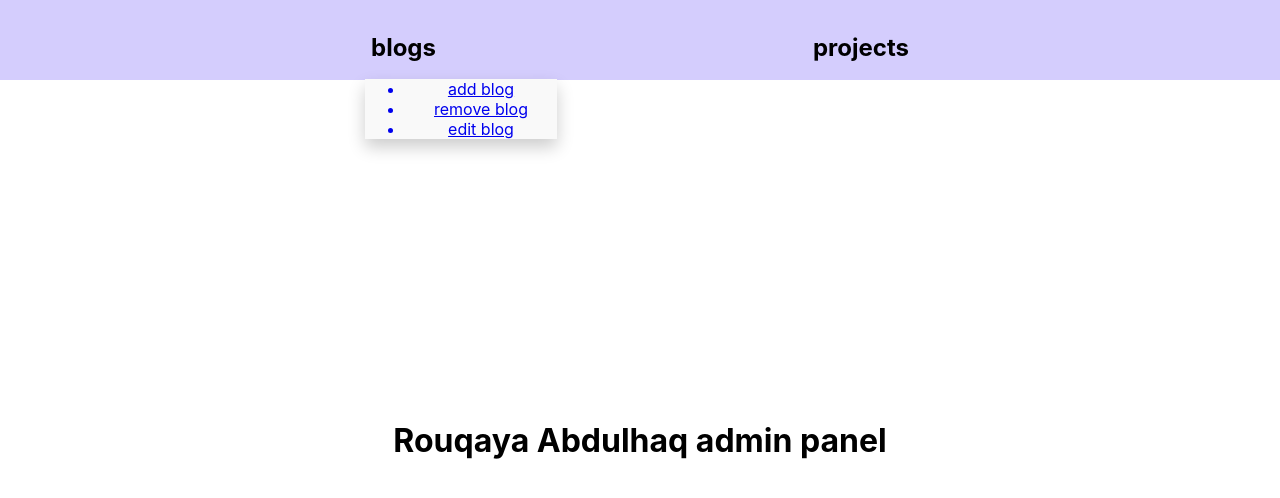
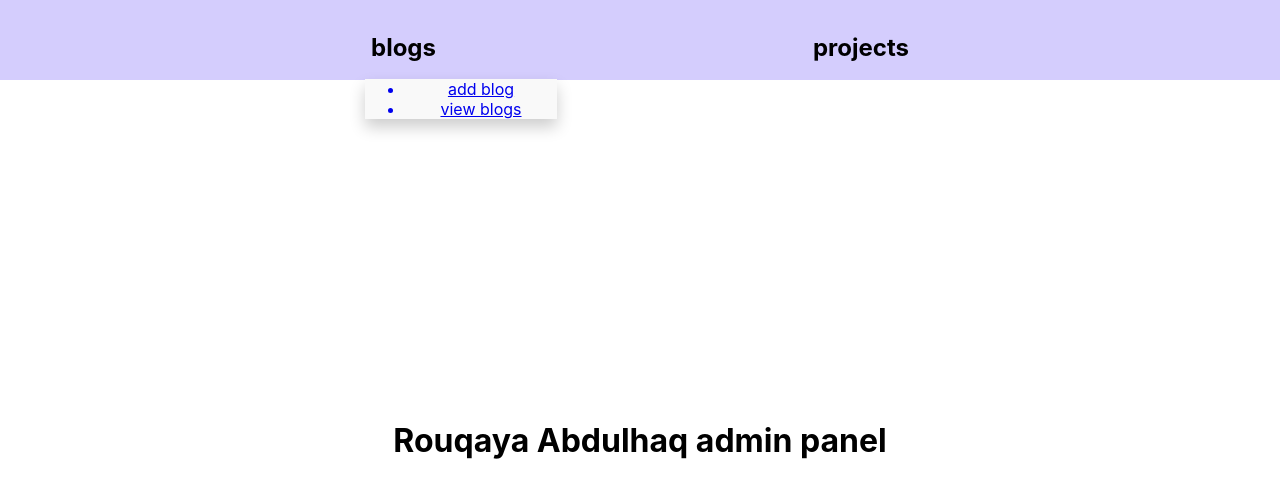
Before and after one commit to rouqaya-abdulhaq/rouqaya-abdulhaq-admin, a React (Create React App) app: page / in a window 1280 px wide. Both pictures are taken after a click on the button "blogs". Shown: the top 498 px of the page. Built offline with nearby package versions, Linux system fonts and the light colour scheme.

Commit message:
adjusted nav list and header

```diff
--- a/src/components/UI/navList/navList.js
+++ b/src/components/UI/navList/navList.js
@@ -7,8 +7,8 @@ const NavList = (props) =>{
 
     const navItems = props.links.map((link)=>{
         return(
-            <Link to={link.path}>
-                <li onClick={()=>setHidden(true)}>{link.value}</li>
+            <Link to={link.path} key={link.value}>
+                <li onClick={()=>setHidden(true)} >{link.value}</li>
             </Link>
         );
     });
--- a/src/components/layout/header/header.js
+++ b/src/components/layout/header/header.js
@@ -5,12 +5,10 @@ import './header.css';
 const header = (props) =>{
 
     const blogsLinks = [{value : "add blog",path : "/addBlog"},
-                        {value : "remove blog",path : "/blogs"},
-                        {value : "edit blog",path:"/blogs"}];
+                        {value : "view blogs",path : "/blogs"},];
 
     const projectsLinks = [{value : "add project",path : "/addProject"},
-                            {value : "remove project", path : "/projects"},
-                            {value : "edit project", path : "/projects"}];
+                            {value : "view projects", path : "/projects"},];
 
     return(
         <header>
```
